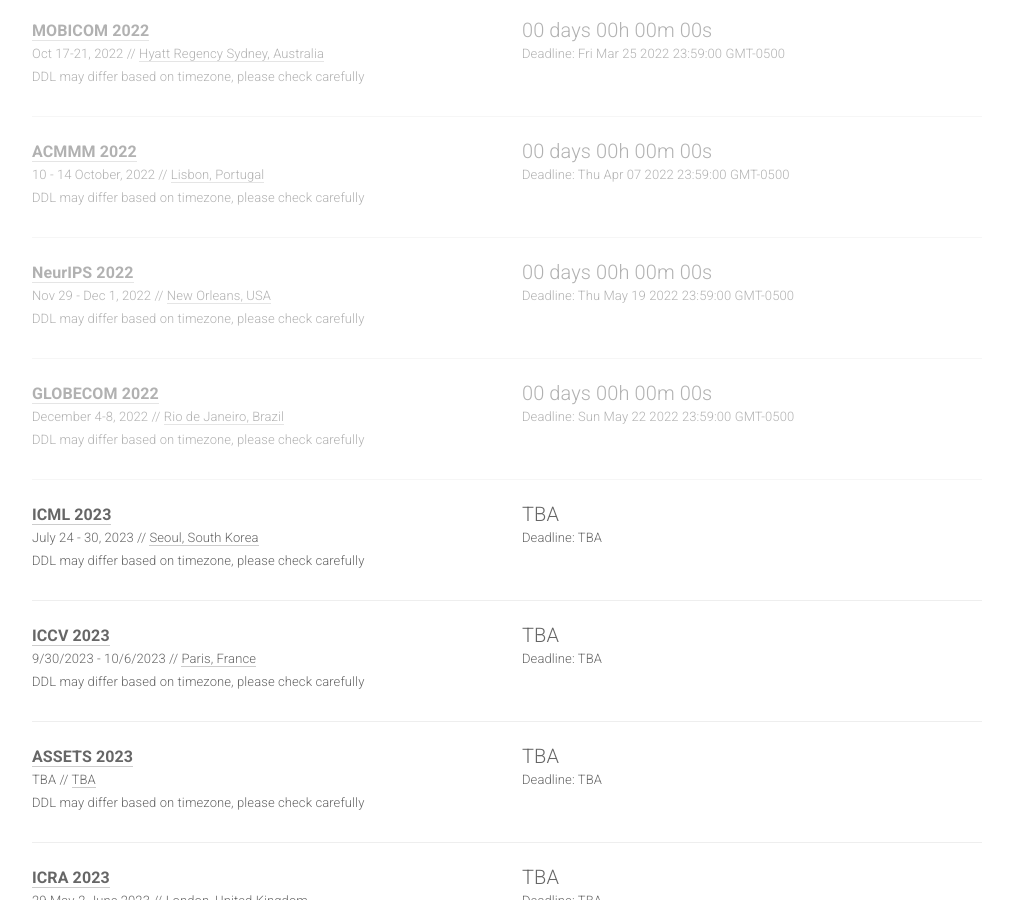
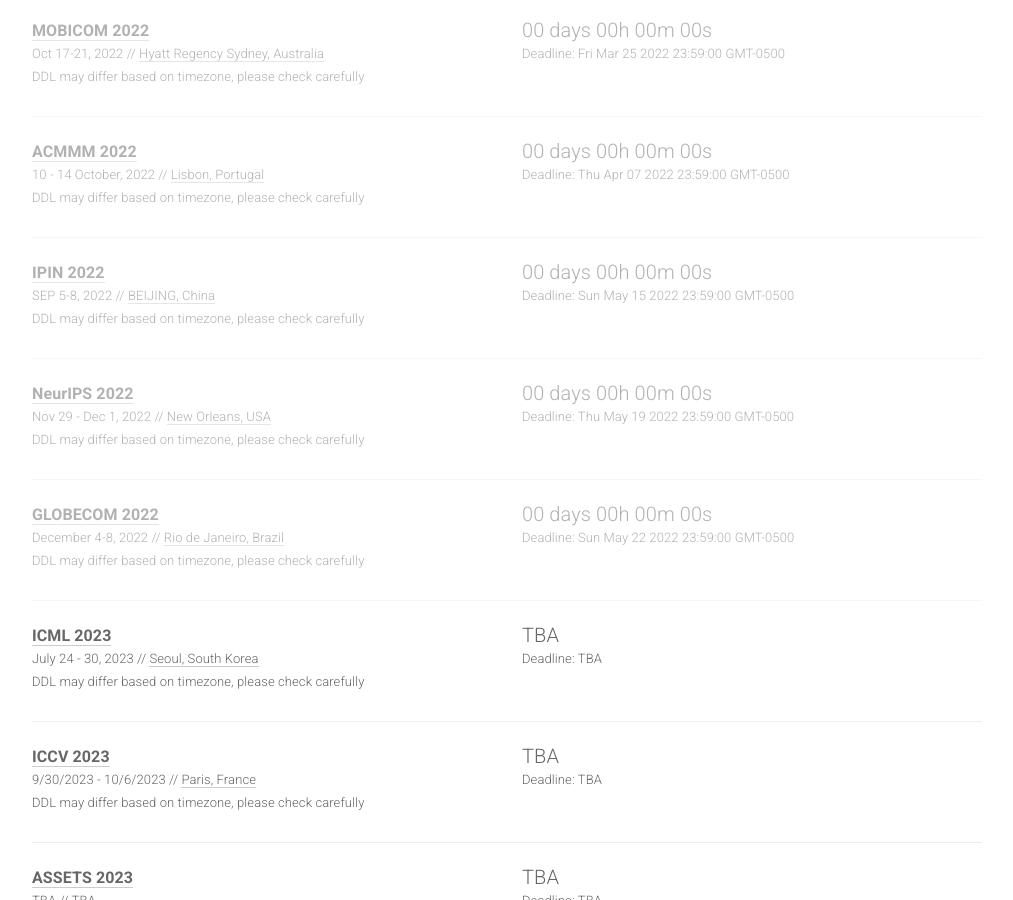
Before and after one commit to iot-psu/ai-deadlines, a Jekyll site: the page built from index.html, in a window 1280 px wide and 900 px high, scrolled down 3015 px. Shown: the whole window, without its empty margins (133-1146 px from the left). Built offline with Jekyll 4.4.1, drawn with Linux system fonts in a browser that asks for light colours.

Commit message:
add IPIN2022

```diff
--- a/_data/conferences.yml
+++ b/_data/conferences.yml
@@ -276,6 +276,17 @@
   sub: O
   note: DDL may differ based on timezone, please check carefully
 
+- name: IPIN
+  year: 2022
+  id: IPIN2022
+  link: https://www.ipin-conference.org/2022/index.html
+  deadline: "2022-05-15 23:59:00"
+  timezone: EST
+  date: SEP 5-8, 2022
+  place: BEIJING, China
+  sub: IOT
+  note: DDL may differ based on timezone, please check carefully
+
 - name: NeurIPS
   year: 2022
   id: NeurIPS2022
```
Also changed, not shown: utils/sorted_data.yml (+11 -0 lines).
